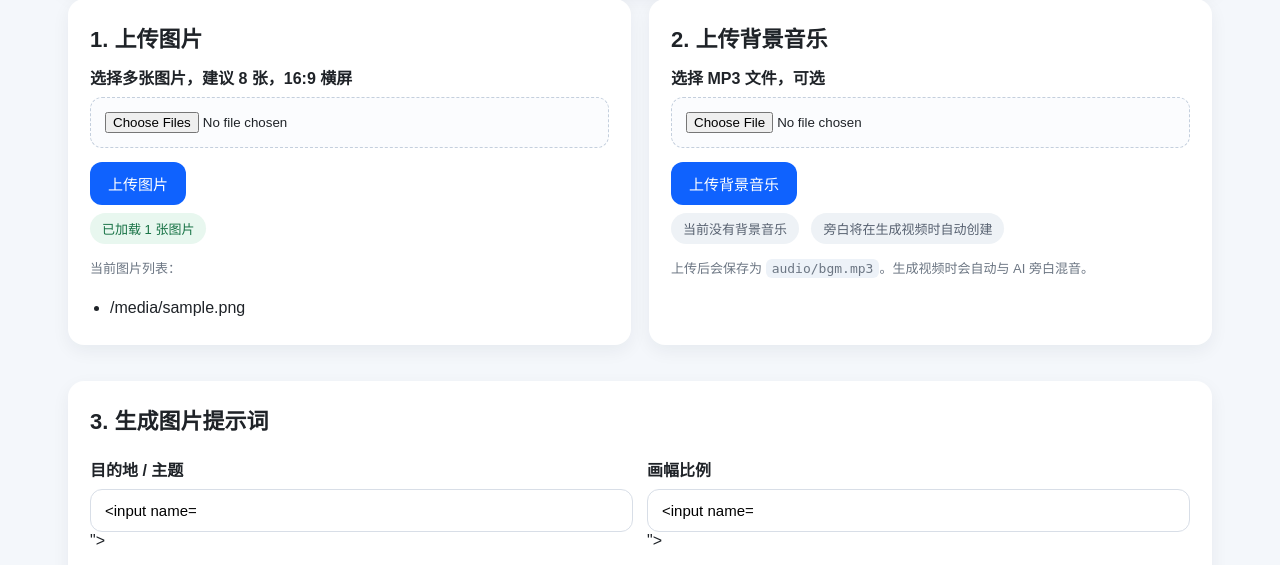
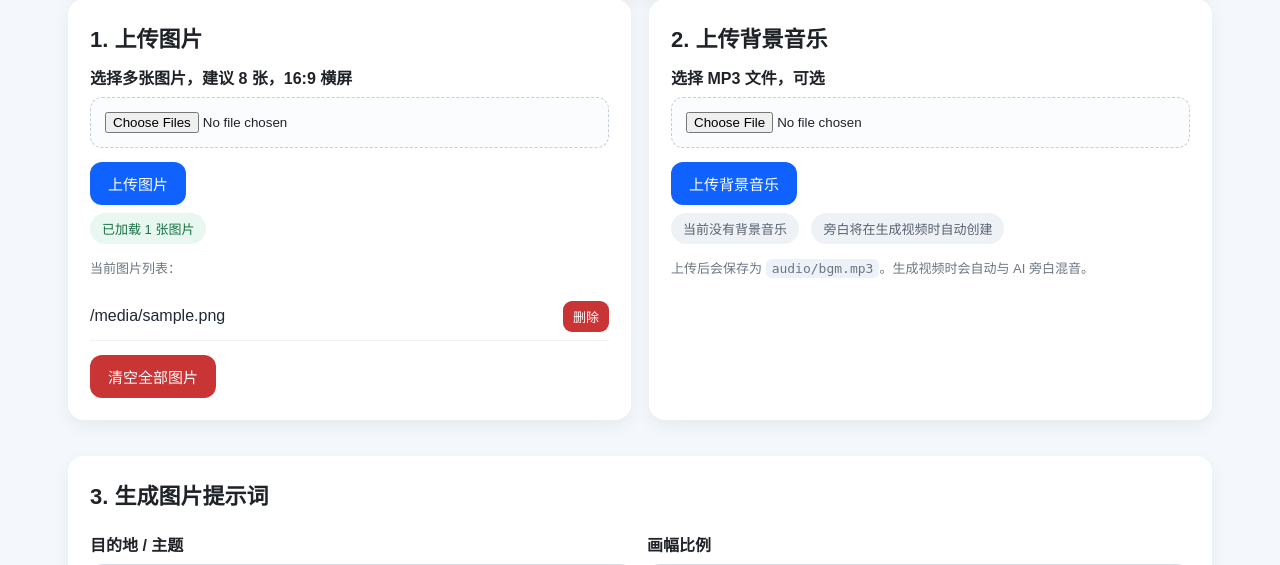
Before and after one commit to HarperCA/-1, a Flask app: template templates/index.html in a window 1280 px wide. Shown: the part 215-780 px from the top of the page. Run offline with Flask 3, Linux system fonts and the light colour scheme; the template is opened without the code that fills it: most values are stand-ins (such as "Sample title", 1, 10 or a date in 2020); form fields are guessed from the names that the template uses.

Commit message:
Add image delete buttons to UI

```diff
--- a/templates/index.html
+++ b/templates/index.html
@@ -97,6 +97,14 @@
     }
     button.secondary, .btn.secondary { background: #5d6b7a; }
     button.green, .btn.green { background: #138a5b; }
+    button.danger, .btn.danger { background: #c93535; }
+    button.mini {
+      padding: 6px 10px;
+      border-radius: 9px;
+      font-size: 13px;
+      margin-top: 0;
+      margin-right: 0;
+    }
     .messages {
       background: #fff7d7;
       border: 1px solid #f0dc88;
@@ -124,7 +132,24 @@
     ul {
       line-height: 1.9;
       margin: 10px 0 0;
-      padding-left: 20px;
+      padding-left: 0;
+      list-style: none;
+    }
+    .file-row {
+      display: flex;
+      align-items: center;
+      justify-content: space-between;
+      gap: 12px;
+      padding: 8px 0;
+      border-bottom: 1px solid #eef2f6;
+    }
+    .file-name {
+      overflow-wrap: anywhere;
+      color: #1f2937;
+    }
+    .inline-form {
+      margin: 0;
+      flex-shrink: 0;
     }
     code {
       background: #edf2f8;
@@ -146,6 +171,7 @@
       .grid, .two-col { grid-template-columns: 1fr; }
       .container { padding: 16px; }
       h1 { font-size: 26px; }
+      .file-row { align-items: flex-start; flex-direction: column; }
     }
   </style>
   <script>
@@ -195,12 +221,24 @@
         <p class="small">当前图片列表：</p>
         <ul>
           {% for file in image_files %}
-            <li>{{ file }}</li>
+            <li class="file-row">
+              <span class="file-name">{{ file }}</span>
+              <form class="inline-form" action="/delete_image" method="post" onsubmit="return confirm('确定删除这张图片吗？');">
+                <input type="hidden" name="filename" value="{{ file }}">
+                <button class="danger mini" type="submit">删除</button>
+              </form>
+            </li>
           {% endfor %}
           {% if not image_files %}
-            <li>暂无图片</li>
+            <li class="small">暂无图片</li>
           {% endif %}
         </ul>
+
+        {% if image_files %}
+          <form action="/clear_images" method="post" onsubmit="return confirm('确定清空全部已上传图片吗？');">
+            <button class="danger" type="submit">清空全部图片</button>
+          </form>
+        {% endif %}
       </div>
 
       <div class="card">
```
